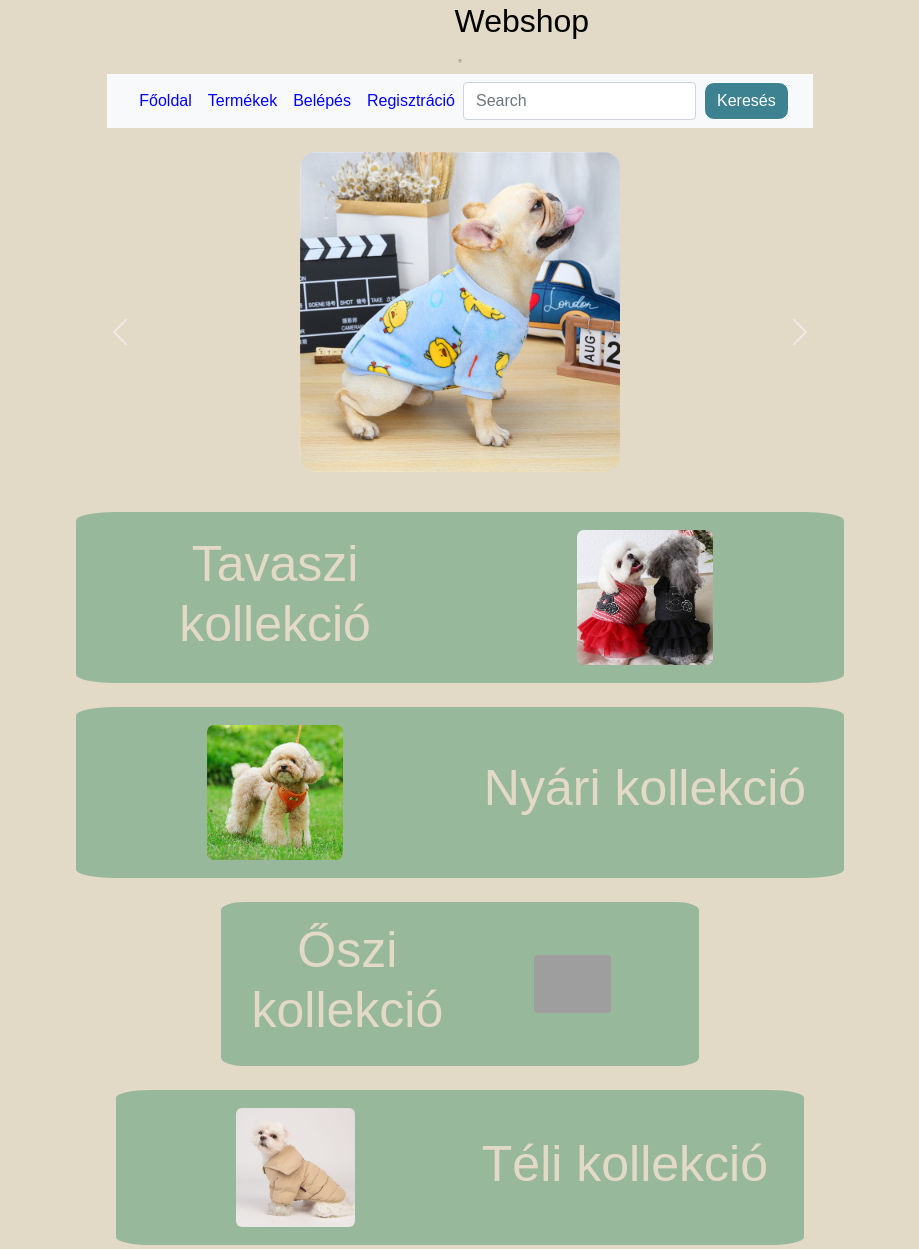
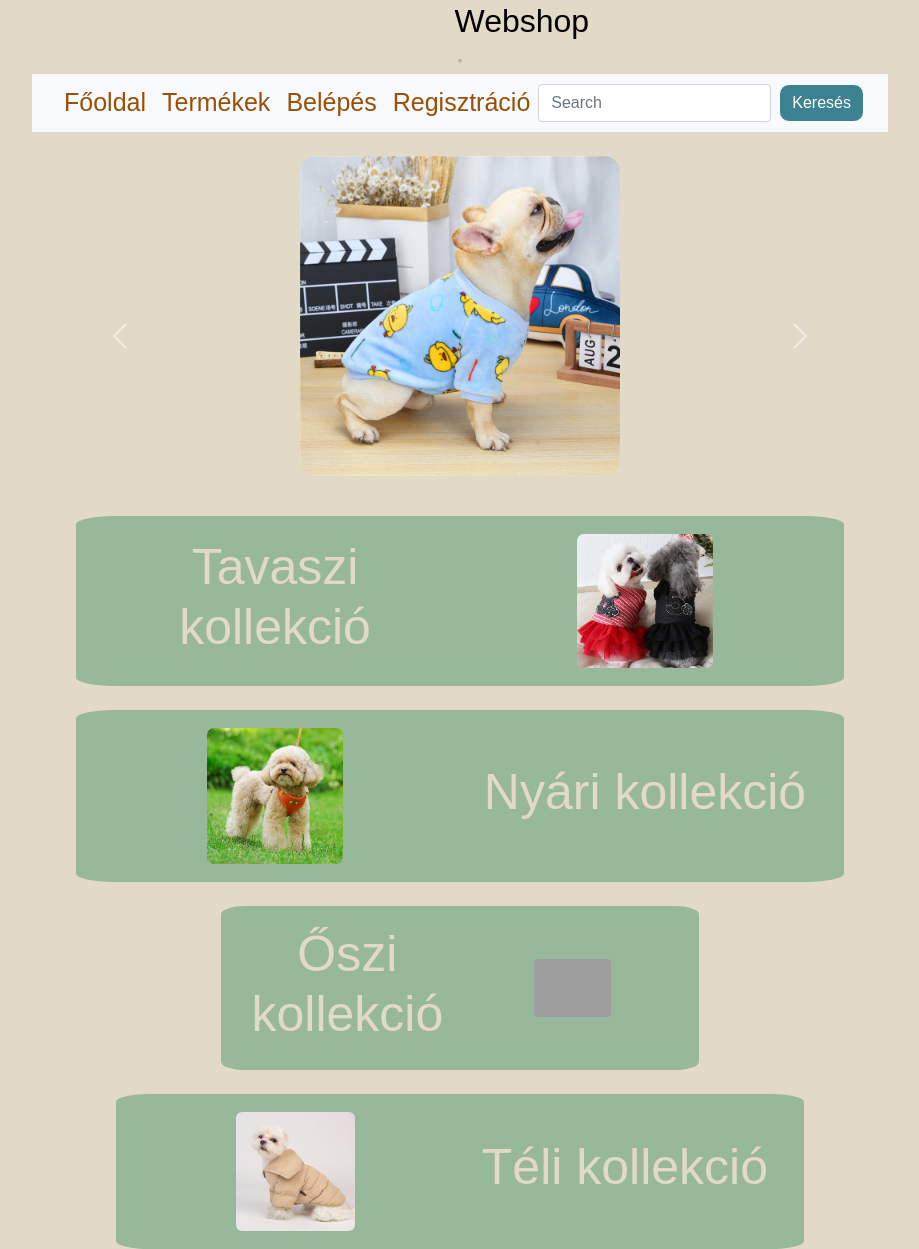
Before and after one commit to EvelinHollik2/zaro_vizsga, a PHP site: page / in a window 1280 px wide. Shown: the whole page, without its empty margins (180-1099 px from the left). Run offline with PHP 8.4, Linux system fonts and the light colour scheme; some libraries are stand-ins or nearby versions; grey boxes are pictures that could not be loaded.

Commit message:
Add files via upload

```diff
--- a/css/Web.css
+++ b/css/Web.css
@@ -1,6 +1,6 @@
 html{
     box-sizing:  border-box;
-
+    color: #984F07;
 }
 
 *, *:before, *:after{
@@ -10,7 +10,7 @@ html{
 body{
     /*rgb(152, 184, 156)*/
     background-color:  rgb(226, 217, 198);
-    color:rgba(77, 50, 20, 0.767);
+    color:#984F07;
     font-family: sans-serif;
     margin: 0;
     text-align: center;
@@ -22,7 +22,6 @@ body{
 .h{
     align-items: center;
 }
-
 
 
 section, header, footer{
@@ -75,7 +74,7 @@ section{
 
 /*navigációs sáv, linkek*/
 a, .nav-link{
-    color: blue;
+    color: #984F07;
     text-decoration: none;
     display: inline-block;
     padding: 2px 5px;
@@ -88,12 +87,13 @@ a:visited{
 
 
 nav ul{
+    color: #984F07;
     display: flex;
     list-style: none;
     margin: 0 ;
     margin: 0;
     padding: 0;
-
+    font-size: 25px;
 }
 
 
@@ -174,7 +174,7 @@ nav ul{
 .collapse{
     justify-content: center;
     width: 100%;
-    /*font-size: 180%;*/
+    font-size: 180%;
     border-radius:10px;
 }
 
--- a/css/payment.css
+++ b/css/payment.css
@@ -19,7 +19,7 @@ Buttons
 --------------------*/
 .btn {
   display: block;
-  background: #bded7d;
+  background: #3d8291;
   color: white;
   text-decoration: none;
   margin: 20px 0;
@@ -40,7 +40,7 @@ Buttons
   border-radius: 5px;
 }
 .btn:hover::after {
-  background: rgba(0, 0, 0, 0.1);
+  background: #3d8291;
   box-shadow: inset 0 3px 0 rgba(0, 0, 0, 0.2);
 }
 
--- a/index.php
+++ b/index.php
@@ -19,9 +19,8 @@ $menu = filter_input(INPUT_GET, "menu", FILTER_SANITIZE_SPECIAL_CHARS);
         require_once './layout/menu.php';
         require_once './tartalom.php';
         ?>
-        <script src="./bootstrap-5.2.3-dist/js/bootstrap.bundle.min.js"></script>
+
         <!-- https://getbootstrap.com/docs/5.3/forms/validation/ -->
-        <script src="js/vegyes.js"></script>
 
     </body>
 </html>
```
